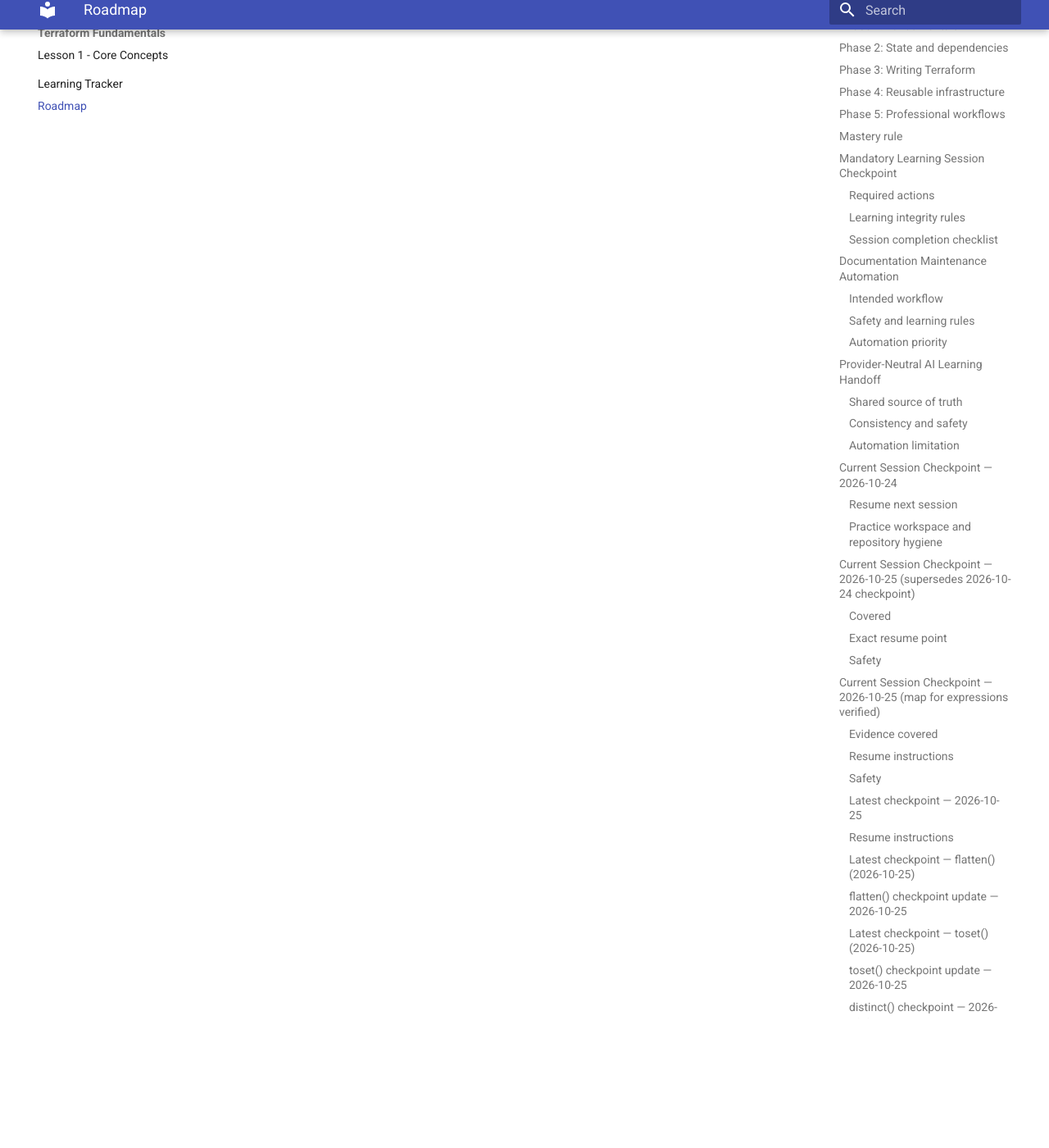
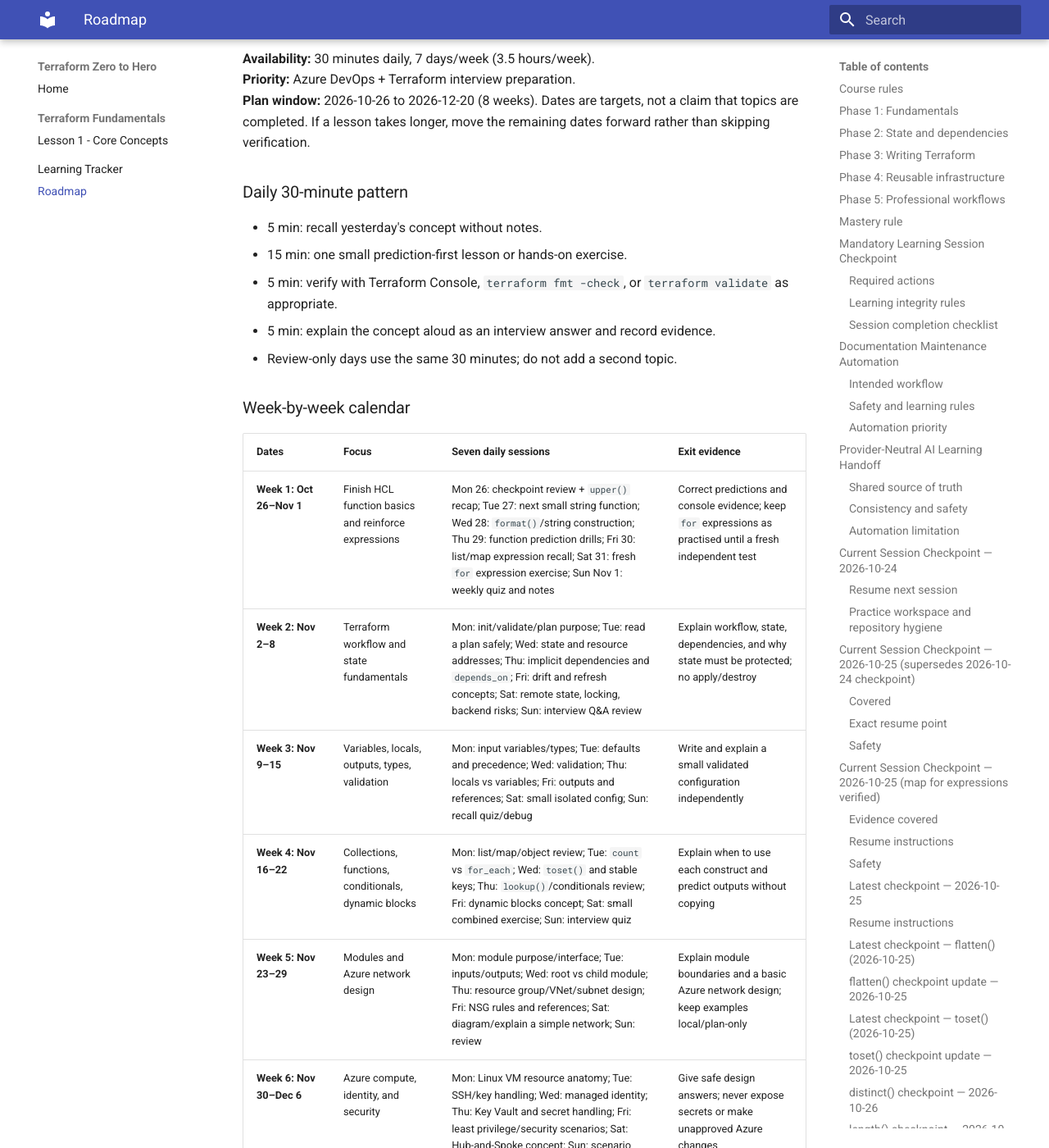
Before and after one commit to pshewale-dev/terraform-azure-lab, an MkDocs documentation site: the page built from docs/LEARNING-ROADMAP.md, in a window 1280 px wide and 1400 px high, scrolled down 12120 px. Shown: the whole window at 82% size. Built offline with MkDocs 1.6.1 and Material for MkDocs 9.7.7, drawn with Linux system fonts in a browser that asks for light colours; some of the changed text lies outside the part shown.

Commit message:
docs: add dated Terraform interview study schedule

```diff
--- a/docs/LEARNING-ROADMAP.md
+++ b/docs/LEARNING-ROADMAP.md
@@ -320,3 +320,36 @@ Proceed to the next small HCL concept using prediction-first practice, one conce
 - Verified `upper("dev-east-01")` -> `"DEV-EAST-01"` and `upper("Azure DevOps 2026")` -> `"AZURE DEVOPS 2026"`.
 - Reference note: `lower()` converts letters to lowercase; its separate exercise was skipped as requested.
 - Next: proceed with the next small HCL concept using prediction-first practice.
+
+## Dated Study Schedule — Interview Preparation (2026-10-26)
+
+**Availability:** 30 minutes daily, 7 days/week (3.5 hours/week).
+**Priority:** Azure DevOps + Terraform interview preparation.
+**Plan window:** 2026-10-26 to 2026-12-20 (8 weeks). Dates are targets, not a claim that topics are completed. If a lesson takes longer, move the remaining dates forward rather than skipping verification.
+
+### Daily 30-minute pattern
+- 5 min: recall yesterday's concept without notes.
+- 15 min: one small prediction-first lesson or hands-on exercise.
+- 5 min: verify with Terraform Console, `terraform fmt -check`, or `terraform validate` as appropriate.
+- 5 min: explain the concept aloud as an interview answer and record evidence.
+- Review-only days use the same 30 minutes; do not add a second topic.
+
+### Week-by-week calendar
+
+| Dates | Focus | Seven daily sessions | Exit evidence |
+|---|---|---|---|
+| **Week 1: Oct 26–Nov 1** | Finish HCL function basics and reinforce expressions | Mon 26: checkpoint review + `upper()` recap; Tue 27: next small string function; Wed 28: `format()`/string construction; Thu 29: function prediction drills; Fri 30: list/map expression recall; Sat 31: fresh `for` expression exercise; Sun Nov 1: weekly quiz and notes | Correct predictions and console evidence; keep `for` expressions as practised until a fresh independent test |
+| **Week 2: Nov 2–8** | Terraform workflow and state fundamentals | Mon: init/validate/plan purpose; Tue: read a plan safely; Wed: state and resource addresses; Thu: implicit dependencies and `depends_on`; Fri: drift and refresh concepts; Sat: remote state, locking, backend risks; Sun: interview Q&A review | Explain workflow, state, dependencies, and why state must be protected; no apply/destroy |
+| **Week 3: Nov 9–15** | Variables, locals, outputs, types, validation | Mon: input variables/types; Tue: defaults and precedence; Wed: validation; Thu: locals vs variables; Fri: outputs and references; Sat: small isolated config; Sun: recall quiz/debug | Write and explain a small validated configuration independently |
+| **Week 4: Nov 16–22** | Collections, functions, conditionals, dynamic blocks | Mon: list/map/object review; Tue: `count` vs `for_each`; Wed: `toset()` and stable keys; Thu: `lookup()`/conditionals review; Fri: dynamic blocks concept; Sat: small combined exercise; Sun: interview quiz | Explain when to use each construct and predict outputs without copying |
+| **Week 5: Nov 23–29** | Modules and Azure network design | Mon: module purpose/interface; Tue: inputs/outputs; Wed: root vs child module; Thu: resource group/VNet/subnet design; Fri: NSG rules and references; Sat: diagram/explain a simple network; Sun: review | Explain module boundaries and a basic Azure network design; keep examples local/plan-only |
+| **Week 6: Nov 30–Dec 6** | Azure compute, identity, and security | Mon: Linux VM resource anatomy; Tue: SSH/key handling; Wed: managed identity; Thu: Key Vault and secret handling; Fri: least privilege/security scenarios; Sat: Hub-and-Spoke concept; Sun: scenario review | Give safe design answers; never expose secrets or make unapproved Azure changes |
+| **Week 7: Dec 7–13** | Azure DevOps CI/CD and professional workflow | Mon: Git branching/PR review; Tue: pipeline stages; Wed: Terraform init/validate/plan in pipeline; Thu: plan artifact and approval gates; Fri: service connections/OIDC or identity concepts; Sat: pipeline failure troubleshooting; Sun: mock interview | Explain a safe pipeline from PR to reviewed plan and approved deployment |
+| **Week 8: Dec 14–20** | Interview consolidation and capstone | Mon: Terraform fundamentals mock; Tue: state/dependency scenarios; Wed: HCL coding questions; Thu: Azure networking/security scenario; Fri: Azure DevOps pipeline scenario; Sat: small capstone design and review; Sun: final mock interview + gap list | Answer common questions clearly, solve small HCL tasks, and identify next gaps; no infrastructure deployment required |
+
+### Progress and mastery rules
+- Existing exercises remain **practised/verified**, not automatically **mastered**. In particular, map `for` expressions and other HCL functions need fresh independent examples before mastery is claimed.
+- Mark a topic **mastered** only after the learner can explain it, predict a fresh example, complete a small task without copying, and troubleshoot a related mistake.
+- The date plan is a proposal. Record actual completion dates and evidence in `LEARNING-PROGRESS.md`; do not mark a topic complete just because its target date passed.
+- Use only the isolated `terraform-hcl-practice/` directory for HCL exercises when appropriate. Preserve the Azure-backed root configuration and remote state.
+- No `terraform apply`, `terraform destroy`, or impactful Azure operation without explicit approval.
```
